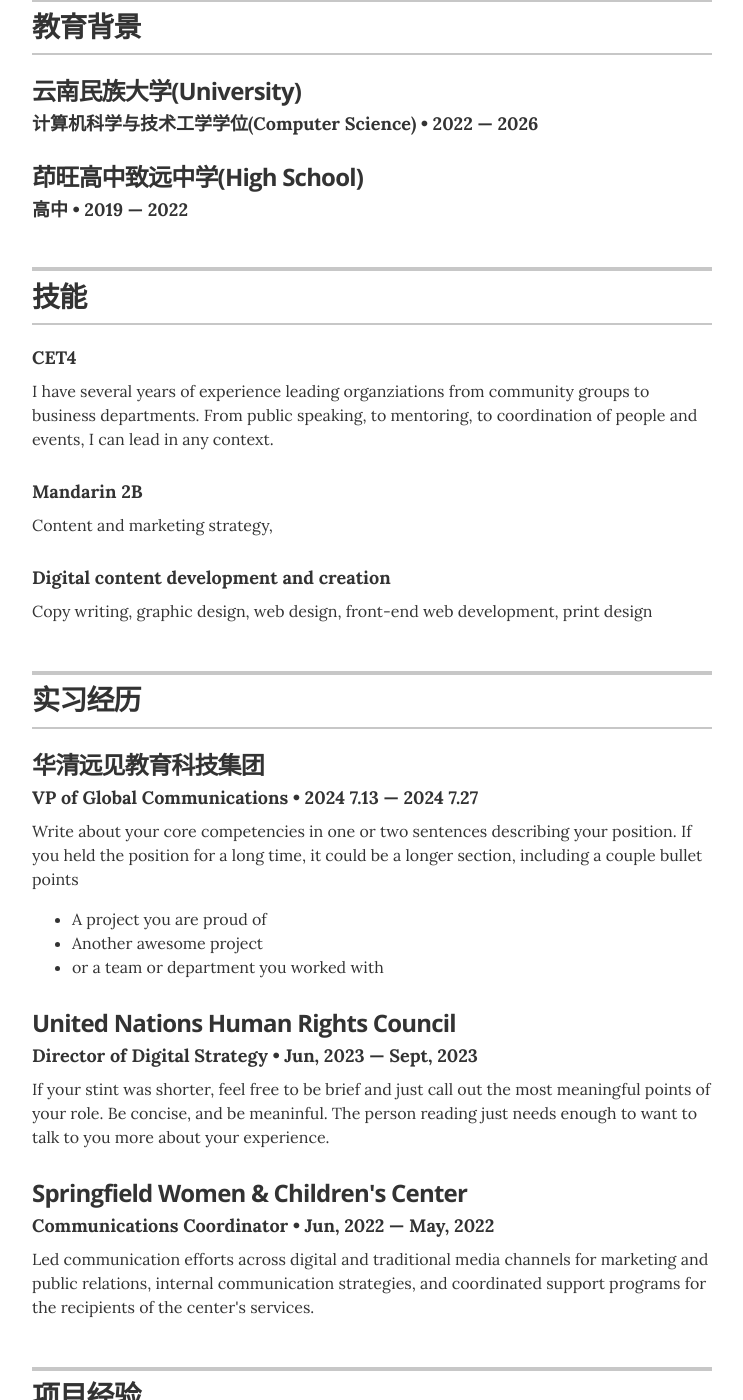
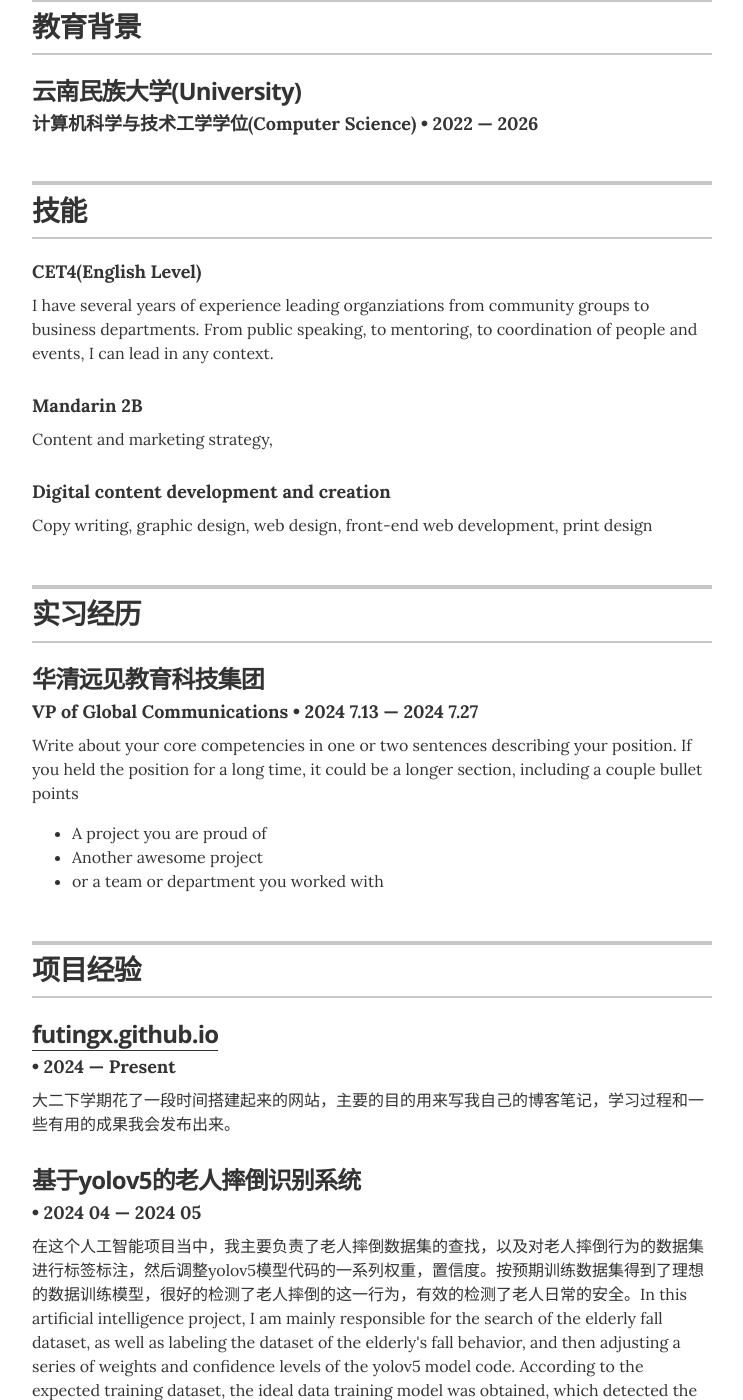
Before and after one commit to futingx/resume, a Jekyll site: the page built from index.html, in a window 1280 px wide and 1400 px high, scrolled down 469 px. Shown: the whole window, without its empty margins (268-1011 px from the left). Built offline with Jekyll 4.4.1, drawn with Linux system fonts in a browser that asks for light colours.

Commit message:
第13次提交

```diff
--- a/_data/education.yml
+++ b/_data/education.yml
@@ -6,9 +6,3 @@
 #  awards:
 #    - award: 优秀共青团员
 #  summary: 体育委员
-
-- degree: 高中
-  uni: 茚旺高中致远中学(High School)
-  year: 2019 &mdash; 2022
-#  award: 最有可能成功的
-#  summary: You can choose to have either a single or multiple awards
--- a/_data/experience.yml
+++ b/_data/experience.yml
@@ -4,16 +4,3 @@
   position: VP of Global Communications
   duration: 2024 7.13 &mdash; 2024 7.27
   summary: Write about your core competencies in one or two sentences describing your position. If you held the position for a long time, it could be a longer section, including a couple bullet points	<ul class="resume-item-list"><li>A project you are proud of</li><li>Another awesome project</li><li>or a team or department you worked with</li></ul>
-
-# 数字战略总监
-- company: United Nations Human Rights Council
-  position: Director of Digital Strategy
-  duration:  Jun, 2023 &mdash; Sept, 2023
-  summary: If your stint was shorter, feel free to be brief and just call out the most meaningful points of your role. Be concise, and be meaninful. The person reading just needs enough to want to talk to you more about your experience.
-
-
-# 通讯协调员
-- company: Springfield Women & Children's Center
-  position: Communications Coordinator
-  duration:   Jun, 2022  &mdash; May, 2022
-  summary: Led communication efforts across digital and traditional media channels for marketing and public relations, internal communication strategies, and coordinated support programs for the recipients of the center's services.
--- a/_data/skills.yml
+++ b/_data/skills.yml
@@ -1,7 +1,7 @@
 # 掌握的技能
 
 # Organizational leadership
-- skill: CET4
+- skill: CET4(English Level)
   description: I have several years of experience leading organziations from community groups to business departments. From public speaking, to mentoring, to coordination of people and events, I can lead in any context.
 
 # Communications strategy
```
